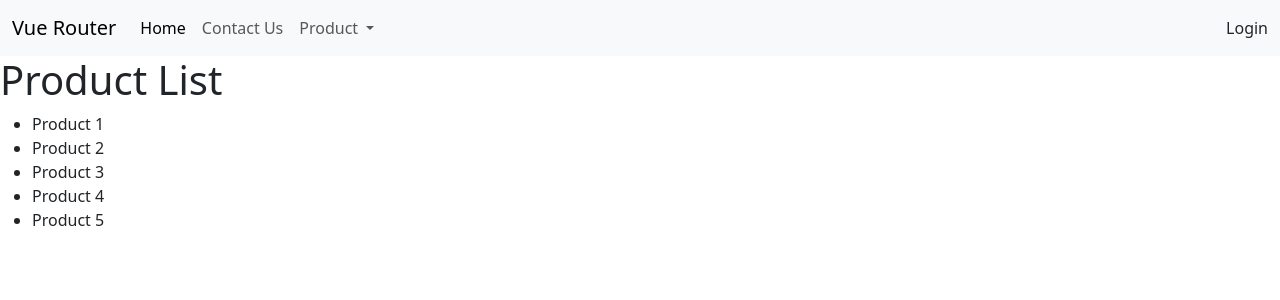
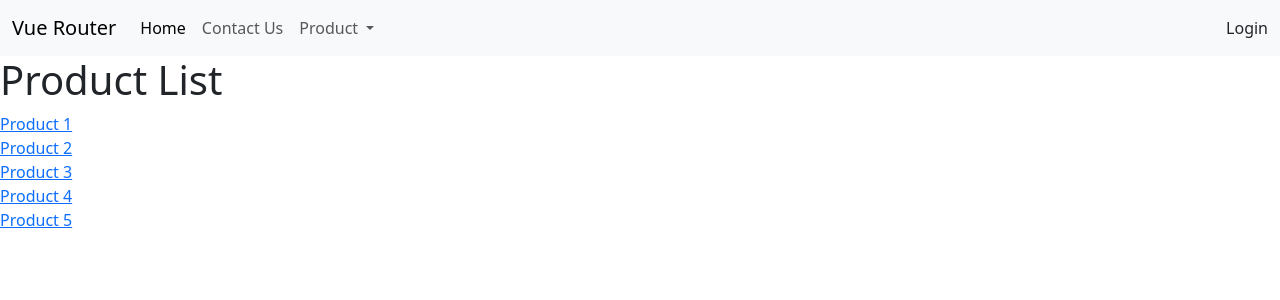
Before and after one commit to TAYYAB-BUKC/Vue3-Fundamentals, a Vue app in the folder routers/vue-router/: page /products in a window 1280 px wide. Shown: the top 300 px of the page. Built offline with nearby package versions, Linux system fonts and the light colour scheme.

Commit message:
Products list component implementation enhanced.

```diff
--- a/routers/vue-router/src/components/product/list.vue
+++ b/routers/vue-router/src/components/product/list.vue
@@ -1,10 +1,16 @@
 <template>
     <h1>Product List</h1>
-    <ul>
-        <li>Product 1</li>
-        <li>Product 2</li>
-        <li>Product 3</li>
-        <li>Product 4</li>
-        <li>Product 5</li>
-    </ul>
+    <div v-for="product in products">
+        <router-link :to="`/product/details/${product.id}`">{{ product.name }}</router-link>
+    </div>
 </template>
+
+<script setup>
+    const products = [
+        { id: 1, name: 'Product 1' },
+        { id: 2, name: 'Product 2' },
+        { id: 3, name: 'Product 3' },
+        { id: 4, name: 'Product 4' },
+        { id: 5, name: 'Product 5' },
+    ];
+</script>
```
